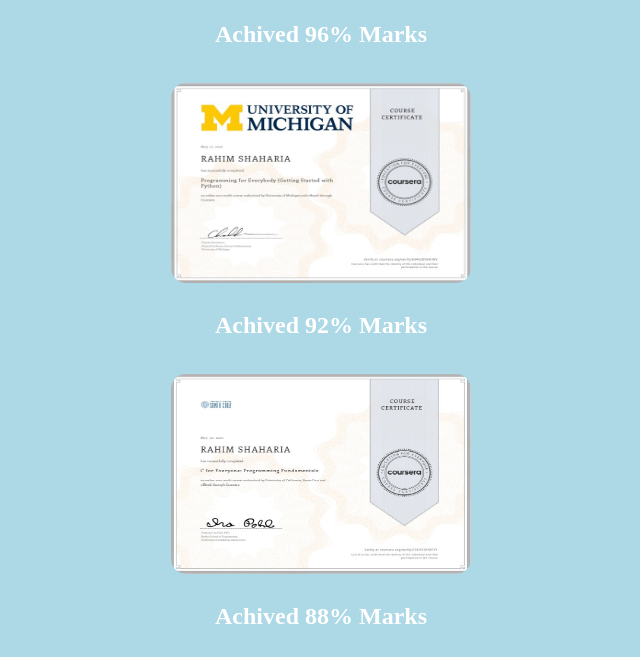
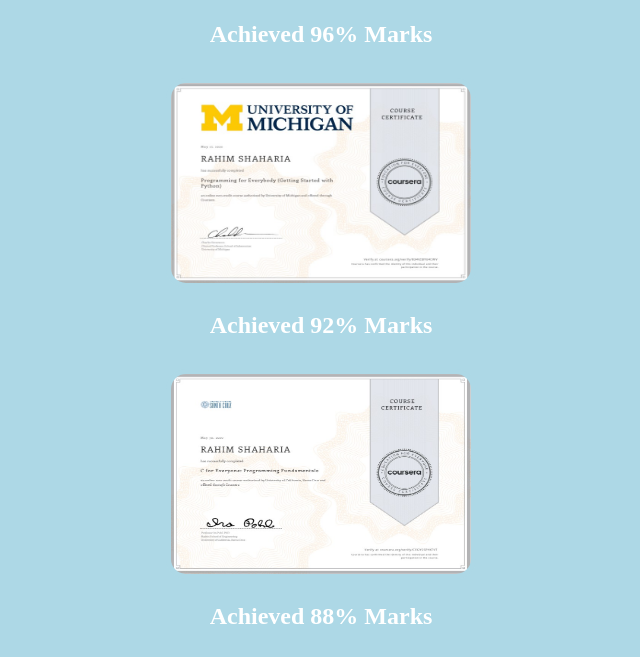
Before and after one commit to RAHIM999/rahimshaharia, a plain HTML site: page index.html in a window 1280 px wide. Shown: the part 4108-4765 px from the top of the page, 319-959 px from the left. Drawn offline with Linux system fonts and the light colour scheme; a web font is replaced by a local one.

Commit message:
Update index.html

```diff
--- a/index.html
+++ b/index.html
@@ -90,11 +90,11 @@
      <hr class="dotted-hr">
      <img src="certified.jpg" alt="certified"><br><br>
      <img src="html michigan.jpg" alt="certified">
-     <h2>Achived 96% Marks</h2>
+     <h2>Achieved 96% Marks</h2>
      <img src="python.jpg" alt="certified">
-     <h2>Achived 92% Marks</h2>
+     <h2>Achieved 92% Marks</h2>
      <img src="c for everyone.jpg" alt="certified">
-     <h2>Achived 88% Marks</h2>
+     <h2>Achieved 88% Marks</h2>
      <img src="html sololearn.jpg" alt="certified">
  </div>
 <div id="contact" class="contact-card">
```
